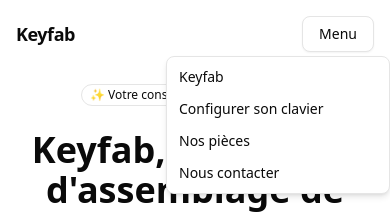
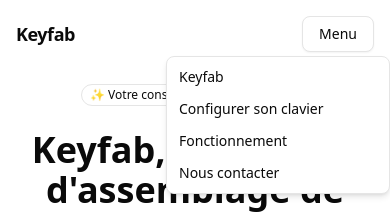
Before and after one commit to wilrakov/keyfab, a Next.js app: page / in a window 390 px wide. Both pictures are taken after a click on the button "Menu". Shown: the top 214 px of the page. Built offline with nearby package versions, Linux system fonts and the light colour scheme.

Commit message:
Update MobileMenu to change menu item links

```diff
--- a/components/ui/dropdown.jsx
+++ b/components/ui/dropdown.jsx
@@ -28,7 +28,7 @@
             <Link href="/configure">Configurer son clavier</Link>
           </DropdownMenuItem>
           <DropdownMenuItem>
-            <Link href="/pieces">Nos pièces</Link>
+            <Link href="/fonctionnement">Fonctionnement</Link>
           </DropdownMenuItem>
           <DropdownMenuItem>
             <Link href="/contact">Nous contacter</Link>
```
